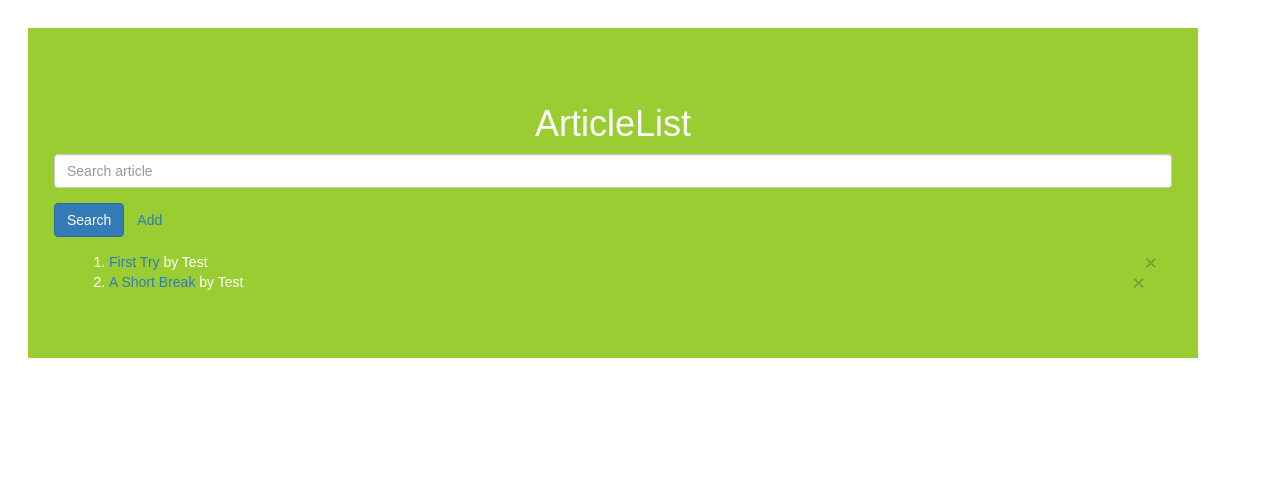
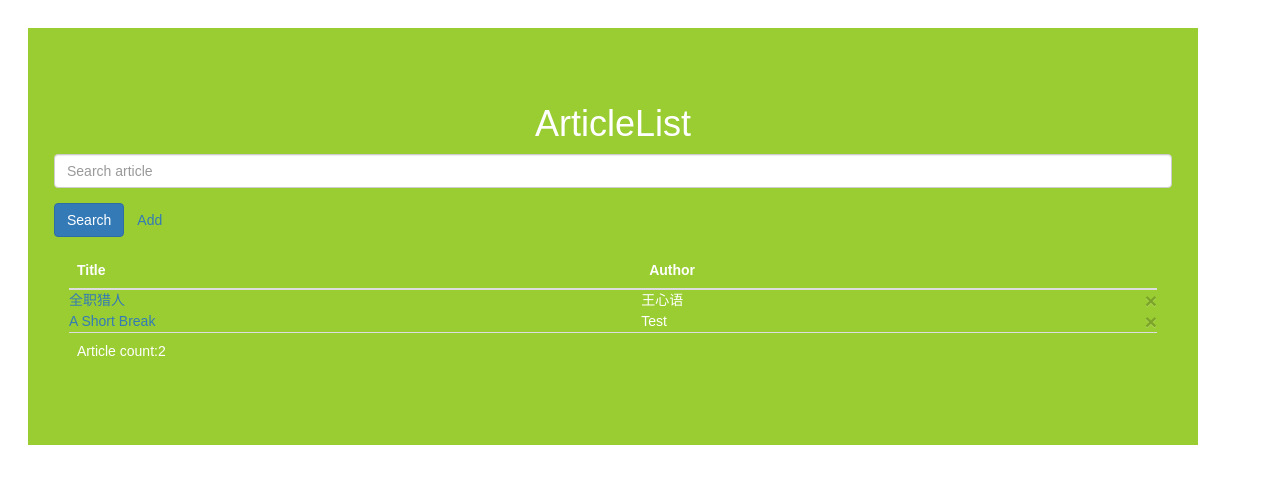
Before and after one commit to sevenbamboos/react-ppt, a React (Create React App) app: page /articles in a window 1280 px wide. Shown: the top 484 px of the page. Built offline with nearby package versions, Linux system fonts and the light colour scheme; data requests are answered from the project's data file.

Commit message:
Use table for article list

```diff
--- a/db.json
+++ b/db.json
@@ -2,23 +2,23 @@
   "articles": [
     {
       "id": 1,
-      "title": "First Try",
-      "author": "Test",
+      "title": "全职猎人",
+      "author": "王心语",
       "pages": [
         {
           "id": 1,
-          "title": "First Page",
-          "contents": "This is the first page"
+          "title": "第一章",
+          "contents": "小杰去参加猎人考试"
         },
         {
           "id": 2,
-          "title": "Second Page",
-          "contents": "This is the second page"
+          "title": "第二章",
+          "contents": "竞技场"
         },
         {
           "id": 3,
-          "title": "Third Page",
-          "contents": "This is the last page"
+          "title": "第三章",
+          "contents": "幻影旅行团"
         }
       ]
     },
--- a/src/components/ArticleEditor.js
+++ b/src/components/ArticleEditor.js
@@ -37,7 +37,7 @@ export default class ArticleEditor extends Component {
       <div id="ArticleEditor" className="container">
         <div className="row">
 
-          <div className="col-3">
+          <div className="col-3, Chapter">
             <ol>
               {this.state.article.pages.map(p=>
                 <li key={p.id} value={p.id} onClick={this.handlePageClick}>{p.title}</li>
--- a/src/components/ArticleList.js
+++ b/src/components/ArticleList.js
@@ -20,25 +20,39 @@ const ArticleFinder = (props) => {
 
 const ArticleResultItem = (props) => {
   return (
-    <li>
-      <span class="strong">
+    <tr>
+      <td>
         <Link to={`/articles/${props.article.id}`}>
           {props.article.title}
         </Link>
-      </span>
-      {` by ${props.article.author} `}
-      <button type="button" className="close"><span aria-hidden="true">&times;</span></button>
-    </li>
+      </td>
+      <td>
+        {props.article.author}
+      </td>
+      <td>
+        <button type="button" className="close"><span aria-hidden="true">&times;</span></button>
+      </td>
+    </tr>
   );
 }
 
 const ArticleResult = (props) => {
   return (
-    <ol>
+    <table className="table table-responsive">
+      <thead>
+        <tr>
+          <th>Title</th>
+          <th>Author</th>
+          <th></th>
+        </tr>
+      </thead>
+      <tfoot>
+        <tr><td colSpan="3">Article count:{props.articles.length}</td></tr>
+      </tfoot>
       {props.articles.map(x=>{
         return (<ArticleResultItem key={x.id} article={x} />);
       })}
-    </ol>
+    </table>
   );
 };
 
--- a/src/index.css
+++ b/src/index.css
@@ -22,7 +22,11 @@ body {
   color: white;
 }
 
+#ArticleEditor .Chapter {
+  padding: 2em;
+  margin: 2em;
+}
+
 #ArticleEditor .Editor {
-  background: darkgreen;
   padding: 2em;
 }
```
